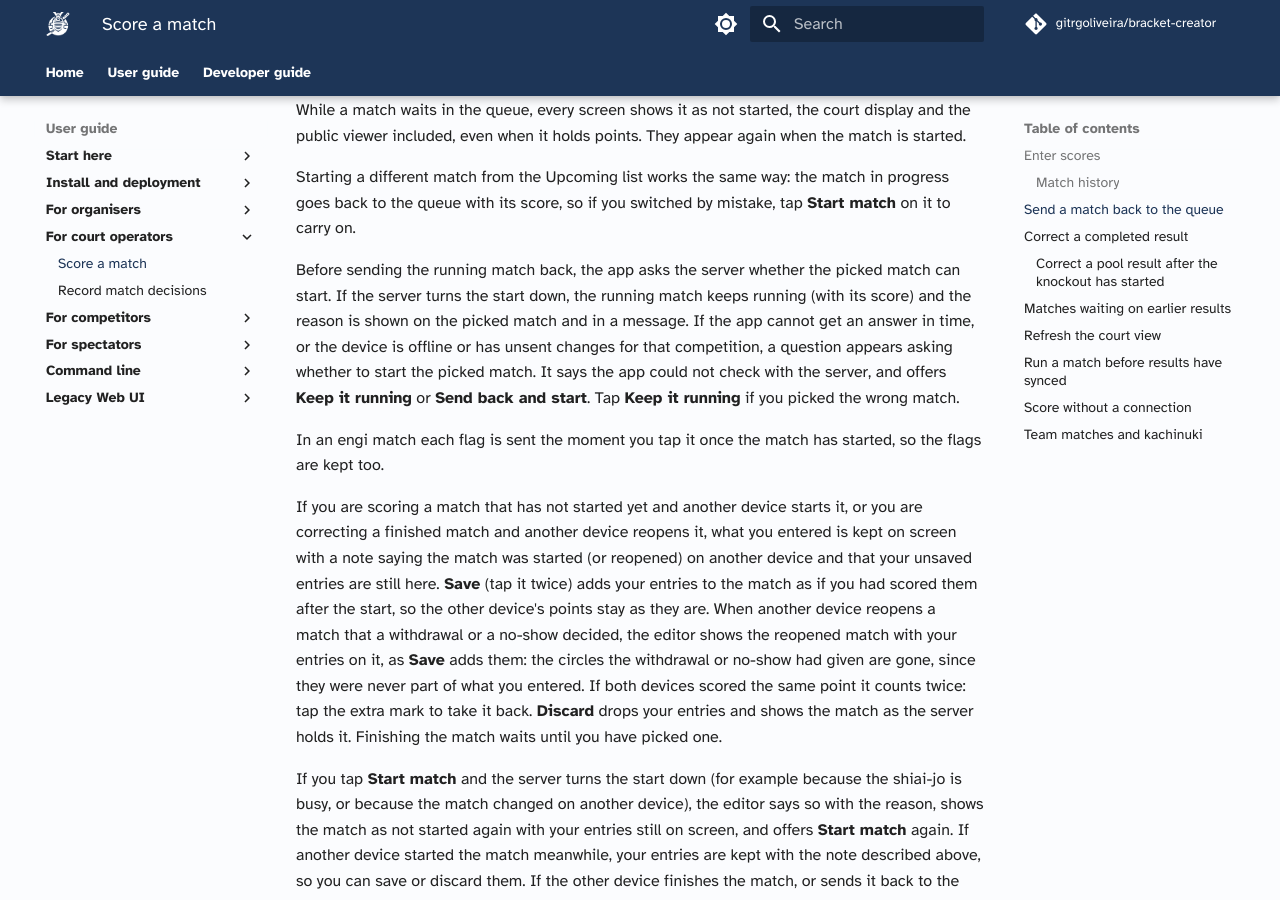
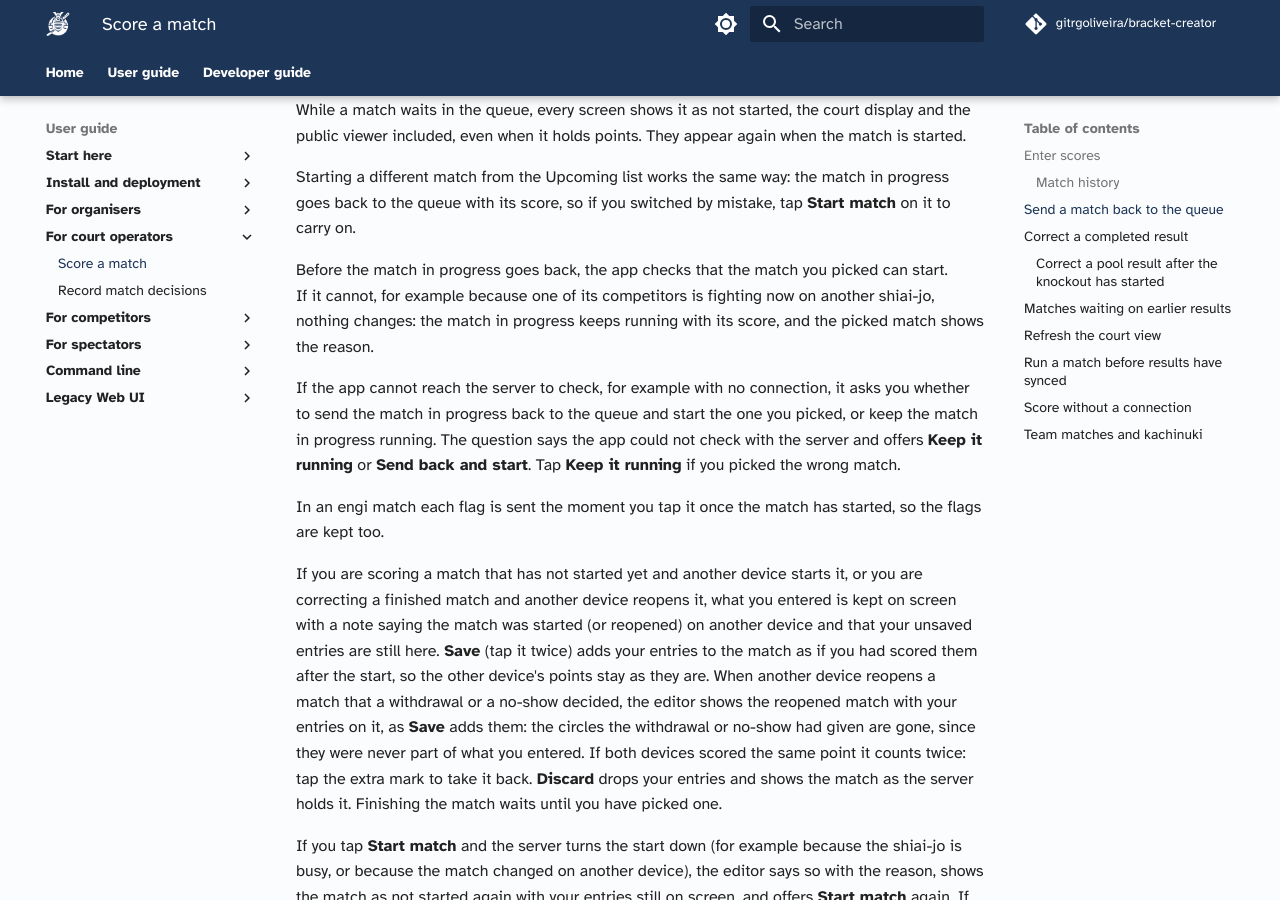
Before and after one commit to gitrgoliveira/bracket-creator, an MkDocs documentation site: the page built from docs/user-guide/court-operators/scoring-a-match.md, in a window 1280 px wide and 900 px high, scrolled down 3622 px. Built offline with MkDocs 1.6.1 and Material for MkDocs 9.7.7, drawn with Linux system fonts in a browser that asks for light colours; comment, search, counter and statistics services are not loaded.

Commit message:
docs(bc-stpf): rules entry and docs wording for the start check, and its e2e journey un-fixmed
Co-Authored-By: Claude Sonnet 5.5 <noreply@anthropic.com>

```diff
--- a/docs/user-guide/court-operators/scoring-a-match.md
+++ b/docs/user-guide/court-operators/scoring-a-match.md
@@ -33,7 +33,9 @@ While a match waits in the queue, every screen shows it as not started, the cour
 
 Starting a different match from the Upcoming list works the same way: the match in progress goes back to the queue with its score, so if you switched by mistake, tap **Start match** on it to carry on.
 
-Before sending the running match back, the app asks the server whether the picked match can start. If the server turns the start down, the running match keeps running (with its score) and the reason is shown on the picked match and in a message. If the app cannot get an answer in time, or the device is offline or has unsent changes for that competition, a question appears asking whether to start the picked match. It says the app could not check with the server, and offers **Keep it running** or **Send back and start**. Tap **Keep it running** if you picked the wrong match.
+Before the match in progress goes back, the app checks that the match you picked can start. If it cannot, for example because one of its competitors is fighting now on another shiai-jo, nothing changes: the match in progress keeps running with its score, and the picked match shows the reason.
+
+If the app cannot reach the server to check, for example with no connection, it asks you whether to send the match in progress back to the queue and start the one you picked, or keep the match in progress running. The question says the app could not check with the server and offers **Keep it running** or **Send back and start**. Tap **Keep it running** if you picked the wrong match.
 
 In an engi match each flag is sent the moment you tap it once the match has started, so the flags are kept too.
 
```
Also changed, not shown: .claude/rules/eligibility-and-queue.md (+2 -2 lines), 1 other file.
